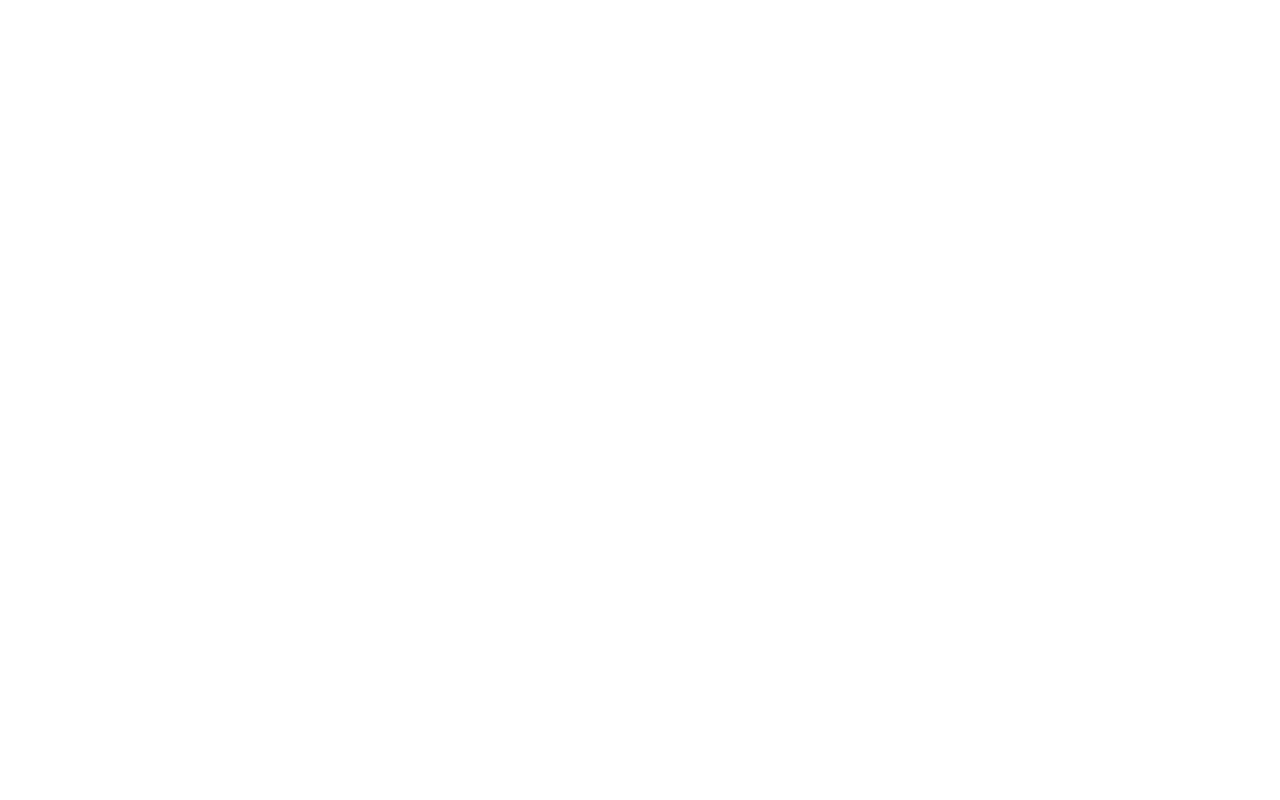
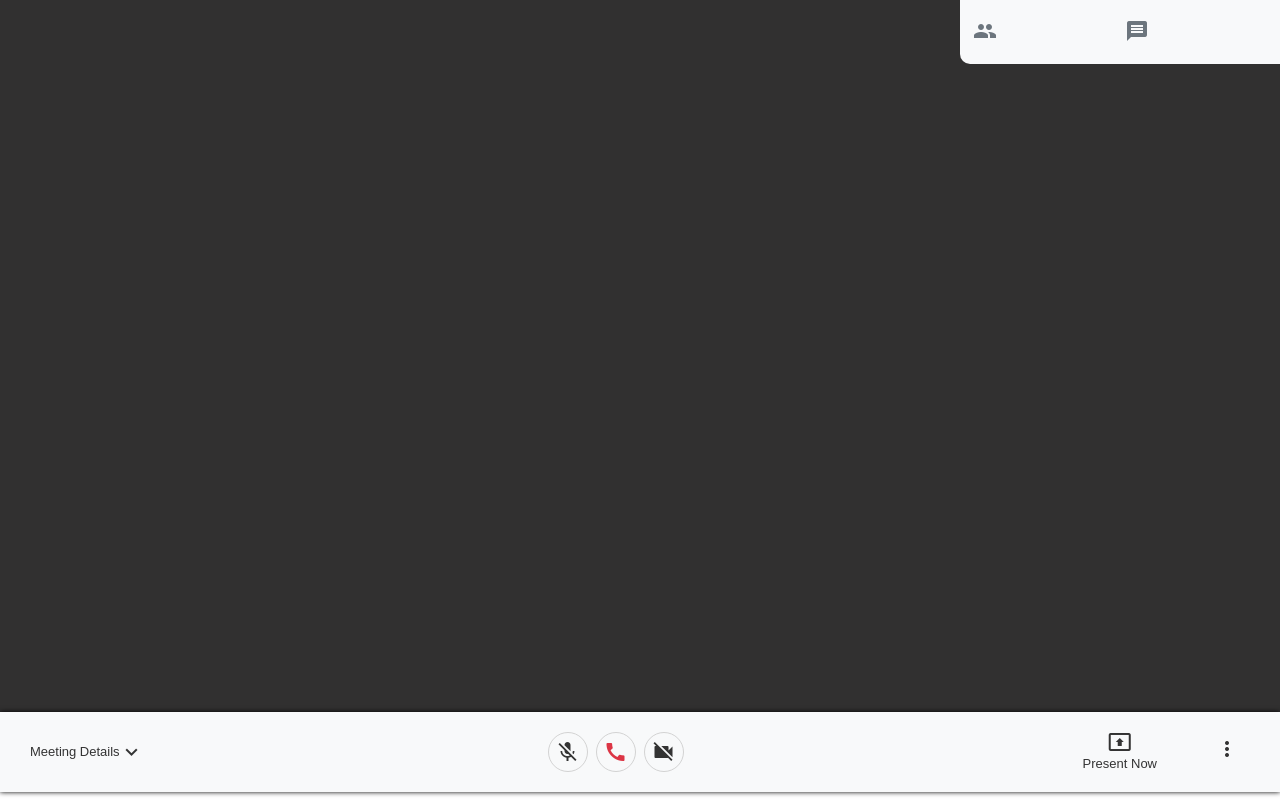
Before and after one commit to chiragsawarn/spaces, a website: page index.html in a window 1280 px wide. Drawn offline with Linux system fonts and the light colour scheme.

Commit message:
added index.html with css

```diff
--- a/Public/Assets/css/style.css
+++ b/Public/Assets/css/style.css
@@ -84,3 +84,62 @@
 /* Google Wala Green : #01796b */
 /* Khidki Wala Green : #7DCCAB*/
 /* Surrounding orange :#E4866A */
+
+/* ========= Index.html : CSS==========  */
+.home-wrap{
+    background-color: #313030;
+}
+.g-top{
+    height: 89vh;
+    position: relative;
+}
+.video-wrap{
+    height: 600px;
+}
+.video-wrap>*{
+    /* flex:1 1 250px; */
+    border:1px solid white;
+}
+.g-top-left{
+    position: absolute;
+    right:0;
+    height:8vh;
+    top:0;
+    border-bottom-left-radius: 10px;
+}
+.top-left-participant-wrap{
+    position: relative;
+}
+.cursor-pointer{
+    padding: 5px;
+}
+.cursor-pointer:hover{
+    cursor: pointer;
+    padding:5px;
+    background-color: rgb(226,225,225);
+    border-radius:5px;
+}
+.top-left-participant-count{
+    position: absolute;
+    top:-2px;
+    right:-3px;
+    font-size: 15px;
+}
+
+.g-bottom{
+    /* margin:0 -10px !important; */
+    padding:0 20px;
+    box-shadow: 0 0 5px black;
+    z-index: 2;
+}
+.bottom-left{
+    position: relative;
+    padding: 5px;
+}
+.action-icon-style{
+    font-size:8px !important;
+    height:40px;
+    width:40px;
+    border:1px solid lightgray;
+    border-radius: 50%;
+}
--- a/index.html
+++ b/index.html
@@ -0,0 +1,78 @@
+<!DOCTYPE html>
+<html lang="en">
+<head>
+    <meta charset="UTF-8">
+    <meta http-equiv="X-UA-Compatible" content="IE=edge">
+    <meta name="viewport" content="width=device-width, initial-scale=1.0">
+    <link rel="stylesheet" href="Public/Assets/css/bootstrap.min.css">
+    <link rel="stylesheet" href="public/Assets/css/style.css">
+    <link rel="stylesheet" href="https://fonts.googleapis.com/icon?family=Material+Icons">
+    <title>Spaces</title>
+</head>
+<body>
+    <main>
+        <div class="d-flex flex-column home-wrap">
+            <div class="g-top">
+                <div id="meetingContainer" class="w-75 d-none">
+                    <div class="top-remote-video-show-wrap d-flex">
+                        <div class="call-wrap" style="background-color: black;"></div>
+                        <div class="video-wrap" id="divUsers" style="display:flex; flex-wrap: wrap;"></div>
+                        <div id="me" class="userbox display-center flex-column">
+                            <h2 class="display-center" style="font-size: 14px;"></h2>
+                            <div class="display-center">
+                                <video autoplay muted id="local-video-player"></video>
+                            </div>
+                        </div>
+                        <div id="otherTemplate" class="userbox display-center flex-column" style="display:none;">
+                            <h2 class="display-center" style="font-size: 14px;"></h2>
+                            <div class="display-center">
+                                <video autoplay muted id="local-video-player"></video>
+                                <audio autoplay controls muted style="display: none;"></audio>
+                            </div>
+                        </div>
+                    </div>
+                </div>
+                <div class="g-top-left bg-light text-secondary w-25 d-flex align-items-center justify-content-between pl-2 pr-2">
+                    <div class="top-left-participant-wrap pt-2 cursor-pointer">
+                        <div class="top-left-participant-icon">
+                            <span class="material-icons">people</span>
+                        </div>
+                        <div class="top-left-participant-count"></div>
+                    </div>
+                    <div class="top-left-chat-wrap pt-2 cursor-pointer">
+                        <span class="material-icons">message</span>
+                    </div>
+                    <div class="top-left-time-wrap"></div>
+                </div>
+            </div>
+            <div class="g-bottom bg-light m-0 d-flex justify-content-between align-items-center">
+                <div class="bottom-left d-flex align-items-center justify-content-center" style="height:10vh">
+                    <div class="display-center cursor-pointer meeting-details-button">Meeting Details<span class="material-icons">keyboard_arrow_down</span></div>
+                </div>
+                <div class="bottom-middle d-flex align-items-center justify-content-center" style="height: 10vh;">
+                    <div class="mic-toggle-wrap action-icon-style display-center mr-2 cursor-pointer" id="micMuteUnmute">
+                        <span class="material-icons">mic_off</span>
+                    </div>
+                    <div class="end-call-wrap action-icon-style display-center mr-2 cursor-pointer">
+                        <span class="material-icons text-danger">call</span>
+                    </div>
+                    <div class="video-toggle-wrap action-icon-style display-center cursor-pointer">
+                        <span class="material-icons">videocam_off</span>
+                    </div>
+                </div>
+                <div class="bottom-right d-flex justify-content-center align-items-center mr-3" style="height: 10vh;">
+                    <div class="present-now-wrap  justify-content-center d-flex flex-column align-items-center mr-5 cursor-pointer">
+                        <span class="material-icons">present_to_all</span>
+                        <div>Present Now</div>
+                    </div>
+                    <div class="option-wrap cursor-pointer display-center" style="height: 10vh; position:relative;">
+                        <div class="option-icon">
+                            <span class="material-icons">more_vert</span>
+                        </div>
+                    </div>
+                </div>
+            </div>
+        </div>
+    </main>
+</body>
+</html>
```
